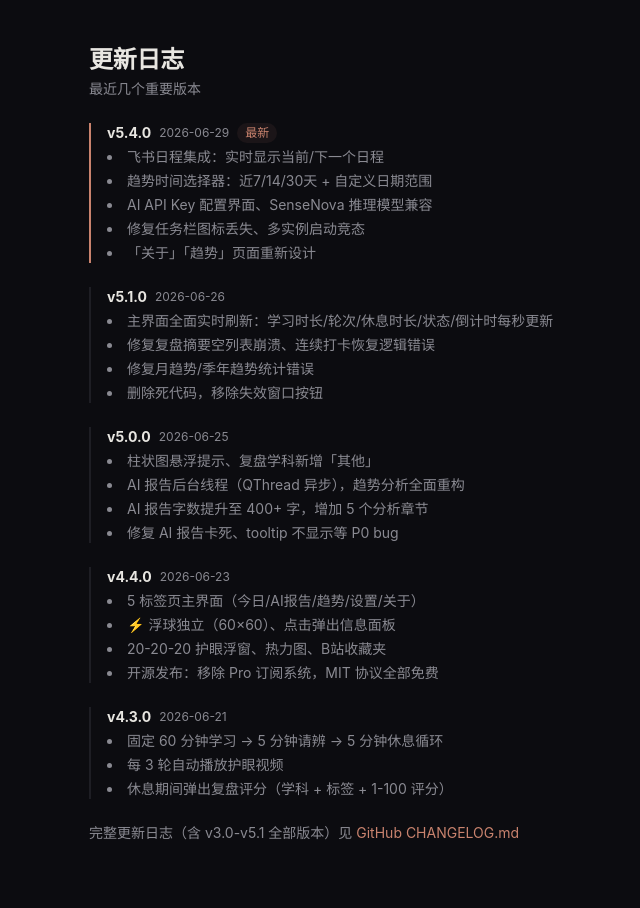
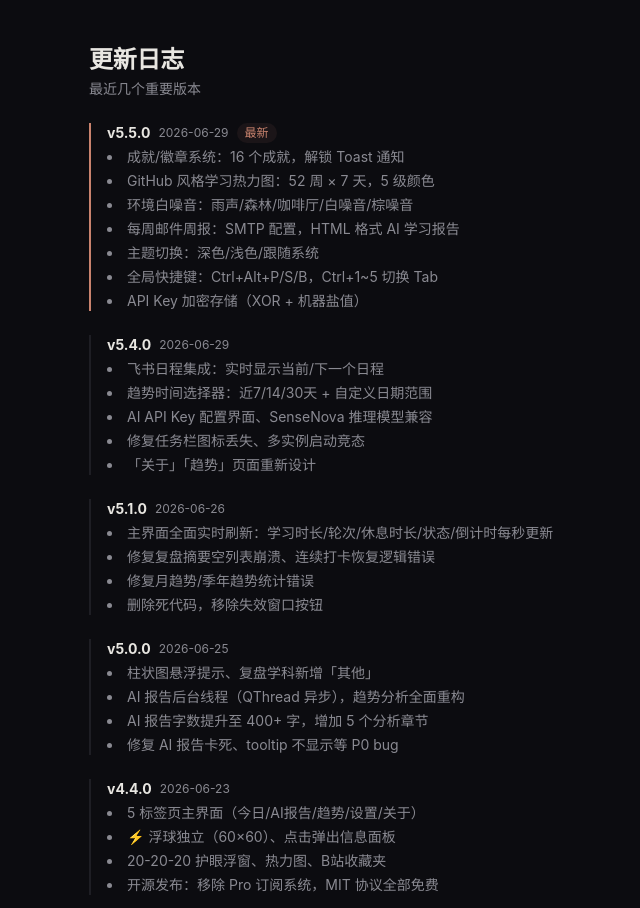
Before and after one commit to kuangketongxue/library-remind, a Next.js app in the folder rest-reminder-site/: page /docs in a window 1280 px wide. Shown: the part 4120-5028 px from the top of the page, without its empty margins (223-863 px from the left). Built offline with nearby package versions, Linux system fonts and the light colour scheme.

Commit message:
fix: 关于界面字体放大11px->13px + 官网版本号补全v5.5.0

```diff
--- a/rest-reminder-site/src/app/docs/page.tsx
+++ b/rest-reminder-site/src/app/docs/page.tsx
@@ -337,9 +337,25 @@ python rest_reminder.py`}
               <div className="space-y-6">
                 <div className="border-l-2 border-[var(--accent)] pl-4">
                   <div className="flex items-center gap-2 mb-1">
+                    <span className="text-sm font-bold">v5.5.0</span>
+                    <span className="text-xs text-[var(--fg-dim)]">2026-06-29</span>
+                    <span className="text-xs bg-[var(--accent-soft)] text-[var(--accent)] px-2 py-0.5 rounded-full">最新</span>
+                  </div>
+                  <ul className="text-[var(--fg-dim)] text-sm space-y-1 list-disc list-inside">
+                    <li>成就/徽章系统：16 个成就，解锁 Toast 通知</li>
+                    <li>GitHub 风格学习热力图：52 周 × 7 天，5 级颜色</li>
+                    <li>环境白噪音：雨声/森林/咖啡厅/白噪音/棕噪音</li>
+                    <li>每周邮件周报：SMTP 配置，HTML 格式 AI 学习报告</li>
+                    <li>主题切换：深色/浅色/跟随系统</li>
+                    <li>全局快捷键：Ctrl+Alt+P/S/B，Ctrl+1~5 切换 Tab</li>
+                    <li>API Key 加密存储（XOR + 机器盐值）</li>
+                  </ul>
+                </div>
+
+                <div className="border-l-2 border-[var(--border)] pl-4">
+                  <div className="flex items-center gap-2 mb-1">
                     <span className="text-sm font-bold">v5.4.0</span>
                     <span className="text-xs text-[var(--fg-dim)]">2026-06-29</span>
-                    <span className="text-xs bg-[var(--accent-soft)] text-[var(--accent)] px-2 py-0.5 rounded-full">最新</span>
                   </div>
                   <ul className="text-[var(--fg-dim)] text-sm space-y-1 list-disc list-inside">
                     <li>飞书日程集成：实时显示当前/下一个日程</li>
--- a/rest-reminder-site/src/components/Download.tsx
+++ b/rest-reminder-site/src/components/Download.tsx
@@ -94,7 +94,7 @@ export default function Download() {
               </a>
             </div>
             <p className="text-white/70 text-sm">
-              支持 Windows 10/11 · v5.4.0 · MIT 开源
+              支持 Windows 10/11 · v5.5.0 · MIT 开源
             </p>
           </motion.div>
         </div>
```
Also changed, not shown: 1 other file (tests, documents, lock files or other folders).
